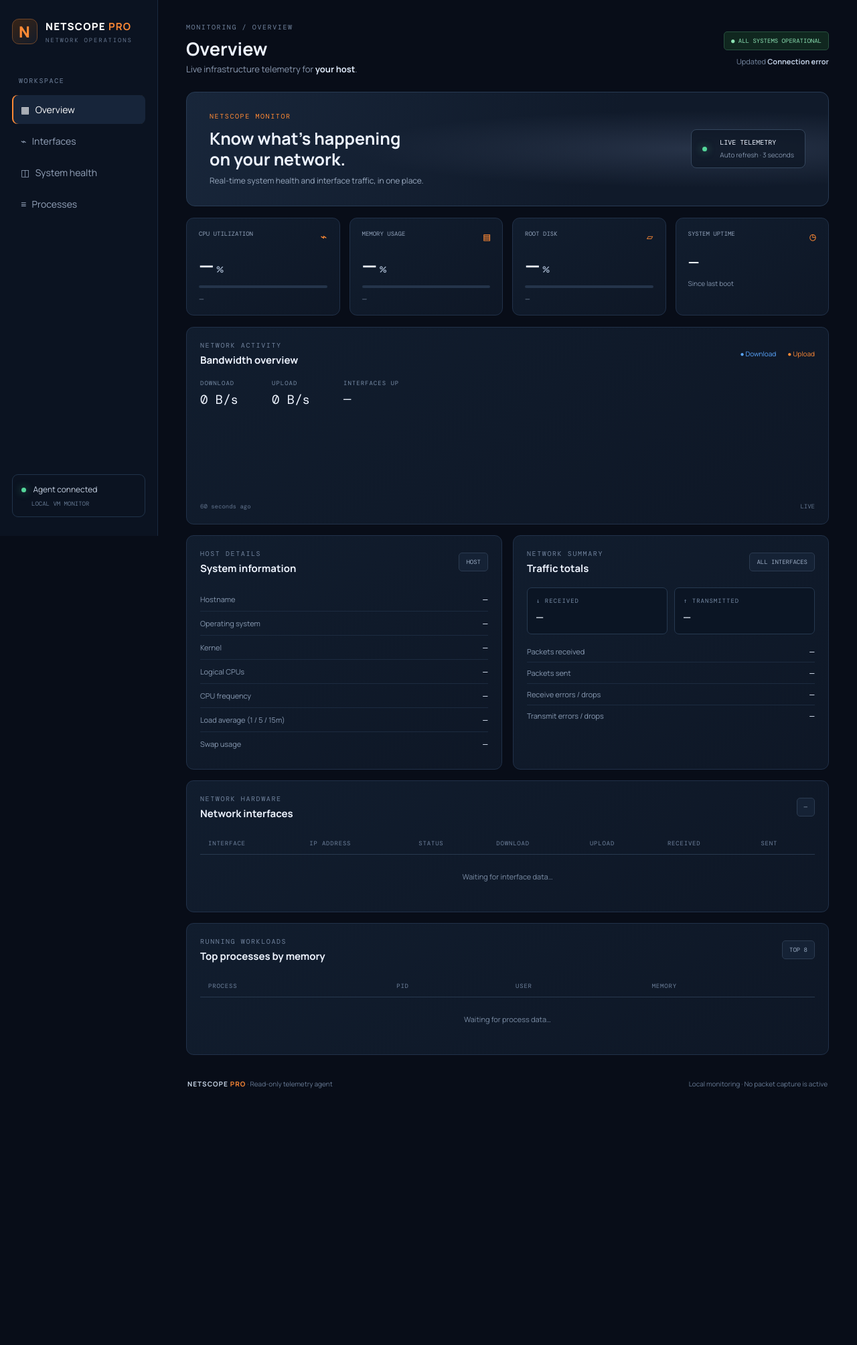
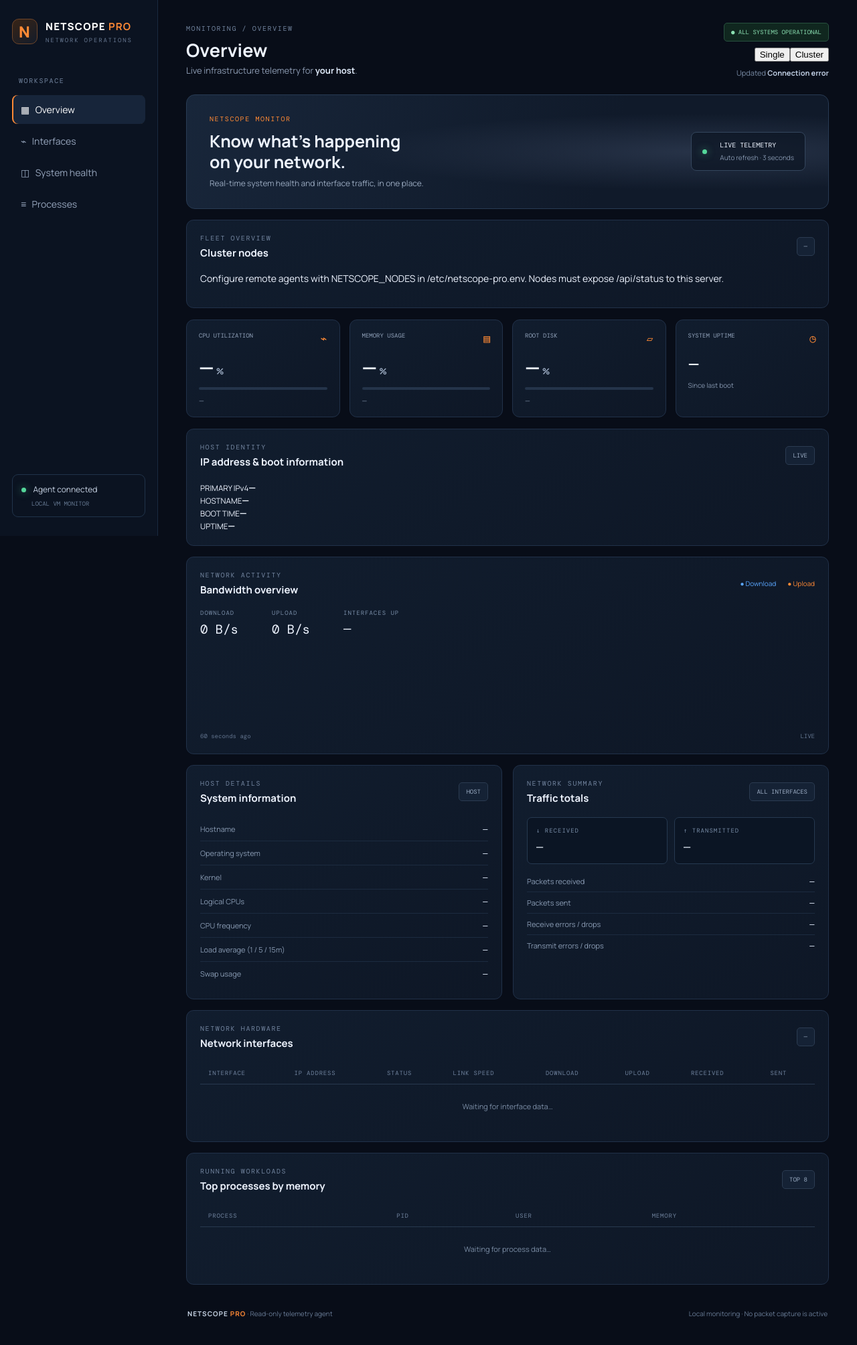
Before and after one commit to IcerXYZ/Netscope, a Flask app: page / in a window 1280 px wide. Shown: the whole page at 67% size. Before the commit the page ends 1625 px from the top, so only its background shows below. Run offline with Flask 3, Linux system fonts and the light colour scheme; data that the repository does not hold is empty.

Commit message:
Restore IP and boot details; add Single and Cluster dashboard modes

```diff
--- a/templates/index.html
+++ b/templates/index.html
@@ -1,10 +1,10 @@
 <!doctype html><html lang="en"><head><meta charset="utf-8"><meta name="viewport" content="width=device-width,initial-scale=1"><meta name="theme-color" content="#080d18"><title>NetScope Pro · Network Operations</title><link rel="stylesheet" href="/static/app.css"></head><body>
 <aside class="sidebar"><a class="brand" href="/"><span class="brand-mark">N</span><span>NETSCOPE <b>PRO</b><small>NETWORK OPERATIONS</small></span></a><div class="nav-label">WORKSPACE</div><a class="nav active" href="#overview">▦ &nbsp; Overview</a><a class="nav" href="#network">⌁ &nbsp; Interfaces</a><a class="nav" href="#system">◫ &nbsp; System health</a><a class="nav" href="#processes">≡ &nbsp; Processes</a><div class="sidebar-bottom"><i></i> Agent connected<small>LOCAL VM MONITOR</small></div></aside>
-<main class="main"><header class="topbar"><div><div class="eyebrow">MONITORING / OVERVIEW</div><h1>Overview</h1><p class="muted">Live infrastructure telemetry for <strong id="host-title">your host</strong>.</p></div><div class="top-actions"><span class="status-pill">● ALL SYSTEMS OPERATIONAL</span><span class="updated">Updated <b id="updated">—</b></span></div></header>
+<main class="main"><header class="topbar"><div><div class="eyebrow">MONITORING / OVERVIEW</div><h1>Overview</h1><p class="muted">Live infrastructure telemetry for <strong id="host-title">your host</strong>.</p></div><div class="top-actions"><span class="status-pill">● ALL SYSTEMS OPERATIONAL</span><div class="mode-switch"><button id="single-mode" class="mode active" type="button">Single</button><button id="cluster-mode" class="mode" type="button">Cluster</button></div><span class="updated">Updated <b id="updated">—</b></span></div></header>
 <section class="hero" id="overview"><div><div class="eyebrow orange">NETSCOPE MONITOR</div><h2>Know what’s happening<br>on your network.</h2><p>Real-time system health and interface traffic, in one place.</p></div><div class="hero-meta"><i></i><div><b>LIVE TELEMETRY</b><small>Auto refresh · 3 seconds</small></div></div></section>
-<section class="metric-grid"><article class="metric"><div class="metric-head">CPU UTILIZATION <b>⌁</b></div><div class="metric-value"><span id="cpu">—</span><small>%</small></div><div class="meter"><i id="cpu-bar"></i></div><div class="metric-foot" id="cpu-detail">—</div></article><article class="metric"><div class="metric-head">MEMORY USAGE <b>▤</b></div><div class="metric-value"><span id="memory">—</span><small>%</small></div><div class="meter"><i id="memory-bar"></i></div><div class="metric-foot" id="memory-detail">—</div></article><article class="metric"><div class="metric-head">ROOT DISK <b>▱</b></div><div class="metric-value"><span id="disk">—</span><small>%</small></div><div class="meter"><i id="disk-bar"></i></div><div class="metric-foot" id="disk-detail">—</div></article><article class="metric"><div class="metric-head">SYSTEM UPTIME <b>◷</b></div><div class="metric-value uptime" id="uptime">—</div><div class="metric-foot">Since last boot</div></article></section>
-<section class="panel" id="network"><div class="panel-head"><div><div class="eyebrow">NETWORK ACTIVITY</div><h3>Bandwidth overview</h3></div><div class="legend"><span>● Download</span><span>● Upload</span></div></div><div class="traffic-numbers"><div><small>DOWNLOAD</small><b id="rx-now">0 B/s</b></div><div><small>UPLOAD</small><b id="tx-now">0 B/s</b></div><div><small>INTERFACES UP</small><b id="iface-up">—</b></div></div><div class="chart-wrap"><canvas id="traffic-chart" height="116"></canvas></div><div class="chart-axis"><span>60 seconds ago</span><span>LIVE</span></div></section>
+<section id="cluster-panel" class="panel cluster-panel hidden"><div class="panel-head"><div><div class="eyebrow">FLEET OVERVIEW</div><h3>Cluster nodes</h3></div><span class="subtle-tag" id="cluster-count">—</span></div><div id="cluster-nodes" class="node-grid"></div><p class="hint">Configure remote agents with NETSCOPE_NODES in /etc/netscope-pro.env. Nodes must expose /api/status to this server.</p></section><section class="metric-grid"><article class="metric"><div class="metric-head">CPU UTILIZATION <b>⌁</b></div><div class="metric-value"><span id="cpu">—</span><small>%</small></div><div class="meter"><i id="cpu-bar"></i></div><div class="metric-foot" id="cpu-detail">—</div></article><article class="metric"><div class="metric-head">MEMORY USAGE <b>▤</b></div><div class="metric-value"><span id="memory">—</span><small>%</small></div><div class="meter"><i id="memory-bar"></i></div><div class="metric-foot" id="memory-detail">—</div></article><article class="metric"><div class="metric-head">ROOT DISK <b>▱</b></div><div class="metric-value"><span id="disk">—</span><small>%</small></div><div class="meter"><i id="disk-bar"></i></div><div class="metric-foot" id="disk-detail">—</div></article><article class="metric"><div class="metric-head">SYSTEM UPTIME <b>◷</b></div><div class="metric-value uptime" id="uptime">—</div><div class="metric-foot">Since last boot</div></article></section>
+<section class="panel identity-panel"><div class="panel-head"><div><div class="eyebrow">HOST IDENTITY</div><h3>IP address & boot information</h3></div><span class="subtle-tag">LIVE</span></div><div class="identity-grid"><div><small>PRIMARY IPv4</small><b id="primary-ip">—</b></div><div><small>HOSTNAME</small><b id="hostname-card">—</b></div><div><small>BOOT TIME</small><b id="boot-time">—</b></div><div><small>UPTIME</small><b id="uptime-full">—</b></div></div></section><section class="panel" id="network"><div class="panel-head"><div><div class="eyebrow">NETWORK ACTIVITY</div><h3>Bandwidth overview</h3></div><div class="legend"><span>● Download</span><span>● Upload</span></div></div><div class="traffic-numbers"><div><small>DOWNLOAD</small><b id="rx-now">0 B/s</b></div><div><small>UPLOAD</small><b id="tx-now">0 B/s</b></div><div><small>INTERFACES UP</small><b id="iface-up">—</b></div></div><div class="chart-wrap"><canvas id="traffic-chart" height="116"></canvas></div><div class="chart-axis"><span>60 seconds ago</span><span>LIVE</span></div></section>
 <section class="two-col"><article class="panel" id="system"><div class="panel-head"><div><div class="eyebrow">HOST DETAILS</div><h3>System information</h3></div><span class="subtle-tag">HOST</span></div><div class="info-list"><div><span>Hostname</span><b id="hostname">—</b></div><div><span>Operating system</span><b id="os">—</b></div><div><span>Kernel</span><b id="kernel">—</b></div><div><span>Logical CPUs</span><b id="cpus">—</b></div><div><span>CPU frequency</span><b id="frequency">—</b></div><div><span>Load average (1 / 5 / 15m)</span><b id="load">—</b></div><div><span>Swap usage</span><b id="swap">—</b></div></div></article><article class="panel"><div class="panel-head"><div><div class="eyebrow">NETWORK SUMMARY</div><h3>Traffic totals</h3></div><span class="subtle-tag">ALL INTERFACES</span></div><div class="totals"><div class="total-box"><span>↓ RECEIVED</span><b id="rx-total">—</b></div><div class="total-box"><span>↑ TRANSMITTED</span><b id="tx-total">—</b></div></div><div class="info-list compact"><div><span>Packets received</span><b id="packets-in">—</b></div><div><span>Packets sent</span><b id="packets-out">—</b></div><div><span>Receive errors / drops</span><b id="rx-errors">—</b></div><div><span>Transmit errors / drops</span><b id="tx-errors">—</b></div></div></article></section>
-<section class="panel" id="interfaces"><div class="panel-head"><div><div class="eyebrow">NETWORK HARDWARE</div><h3>Network interfaces</h3></div><span class="subtle-tag" id="iface-count">—</span></div><div class="table-scroll"><table><thead><tr><th>INTERFACE</th><th>IP ADDRESS</th><th>STATUS</th><th>DOWNLOAD</th><th>UPLOAD</th><th>RECEIVED</th><th>SENT</th></tr></thead><tbody id="interface-rows"><tr><td colspan="7" class="empty">Waiting for interface data…</td></tr></tbody></table></div></section>
+<section class="panel" id="interfaces"><div class="panel-head"><div><div class="eyebrow">NETWORK HARDWARE</div><h3>Network interfaces</h3></div><span class="subtle-tag" id="iface-count">—</span></div><div class="table-scroll"><table><thead><tr><th>INTERFACE</th><th>IP ADDRESS</th><th>STATUS</th><th>LINK SPEED</th><th>DOWNLOAD</th><th>UPLOAD</th><th>RECEIVED</th><th>SENT</th></tr></thead><tbody id="interface-rows"><tr><td colspan="8" class="empty">Waiting for interface data…</td></tr></tbody></table></div></section>
 <section class="panel" id="processes"><div class="panel-head"><div><div class="eyebrow">RUNNING WORKLOADS</div><h3>Top processes by memory</h3></div><span class="subtle-tag">TOP 8</span></div><div class="table-scroll"><table><thead><tr><th>PROCESS</th><th>PID</th><th>USER</th><th>MEMORY</th></tr></thead><tbody id="process-rows"><tr><td colspan="4" class="empty">Waiting for process data…</td></tr></tbody></table></div></section>
 <footer><span><b>NETSCOPE <em>PRO</em></b> · Read-only telemetry agent</span><span>Local monitoring · No packet capture is active</span></footer></main><script src="/static/app.js"></script></body></html>
```
